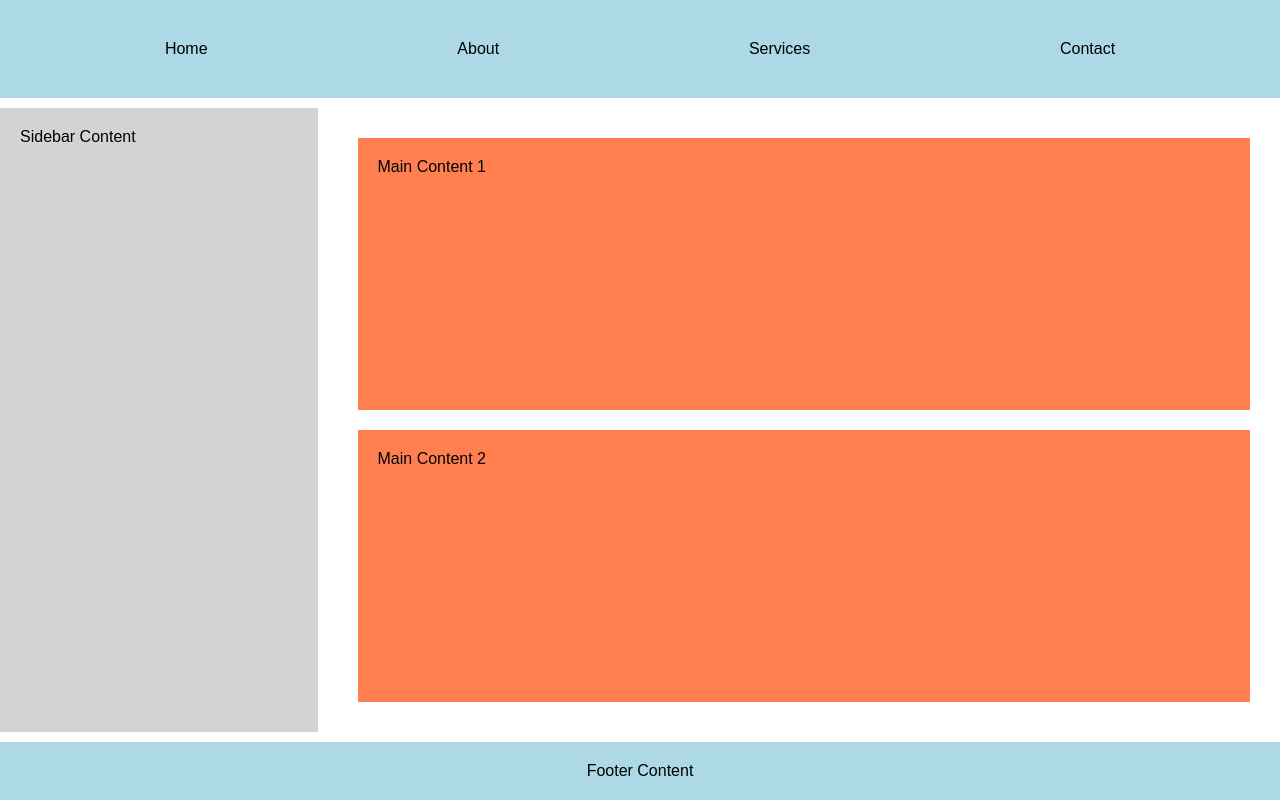
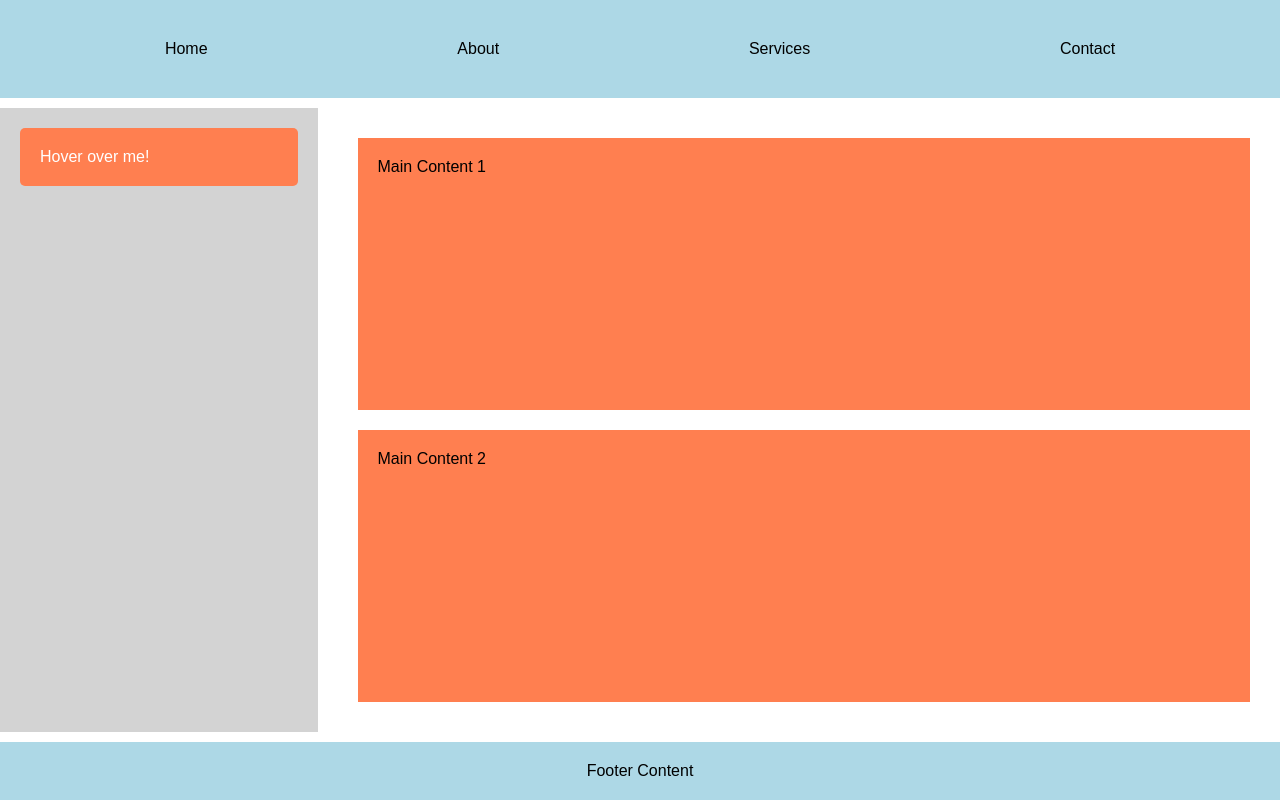
Before and after one commit to RpnAndri/webprogramming_seoul, a plain HTML site: page lec5/index.html in a window 1280 px wide. Drawn offline with Linux system fonts and the light colour scheme.

Commit message:
add: part 4

```diff
--- a/lec5/index.html
+++ b/lec5/index.html
@@ -14,7 +14,11 @@
                     <div class="nav-item">Contact</div>
                 </nav>
             </header>
-            <aside class="sidebar">Sidebar Content</aside>
+            <aside class="sidebar">
+                <div class="animated-item">
+                    Hover over me!
+                </div>
+            </aside>
             <main class="main">
                 <div class="item">Main Content 1</div>
                 <div class="item">Main Content 2</div>
--- a/lec5/styles.css
+++ b/lec5/styles.css
@@ -68,6 +68,34 @@ body {
     padding: var(--padding);
 }
 
+.animated-item {
+    background-color: var(--accent-color);
+    color: white;
+    padding: var(--padding);
+    border-radius: 5px;
+    transition: background-color 0.3s ease;
+    font-size: var(--font-size);
+    cursor: pointer;
+}
+
+.animated-item:hover {
+    background-color: darkorange;
+    transform: scale(1.1);
+    animation: pulse 1.5s infinite;
+}
+
+@keyframes pulse {
+    0% {
+        transform: scale(1);
+    }
+    50% {
+        transform: scale(1.1);
+    }
+    100% {
+        transform: scale(1);
+    }
+}
+
 
 @media (max-width: 600px) {
     .grid-container {
```
